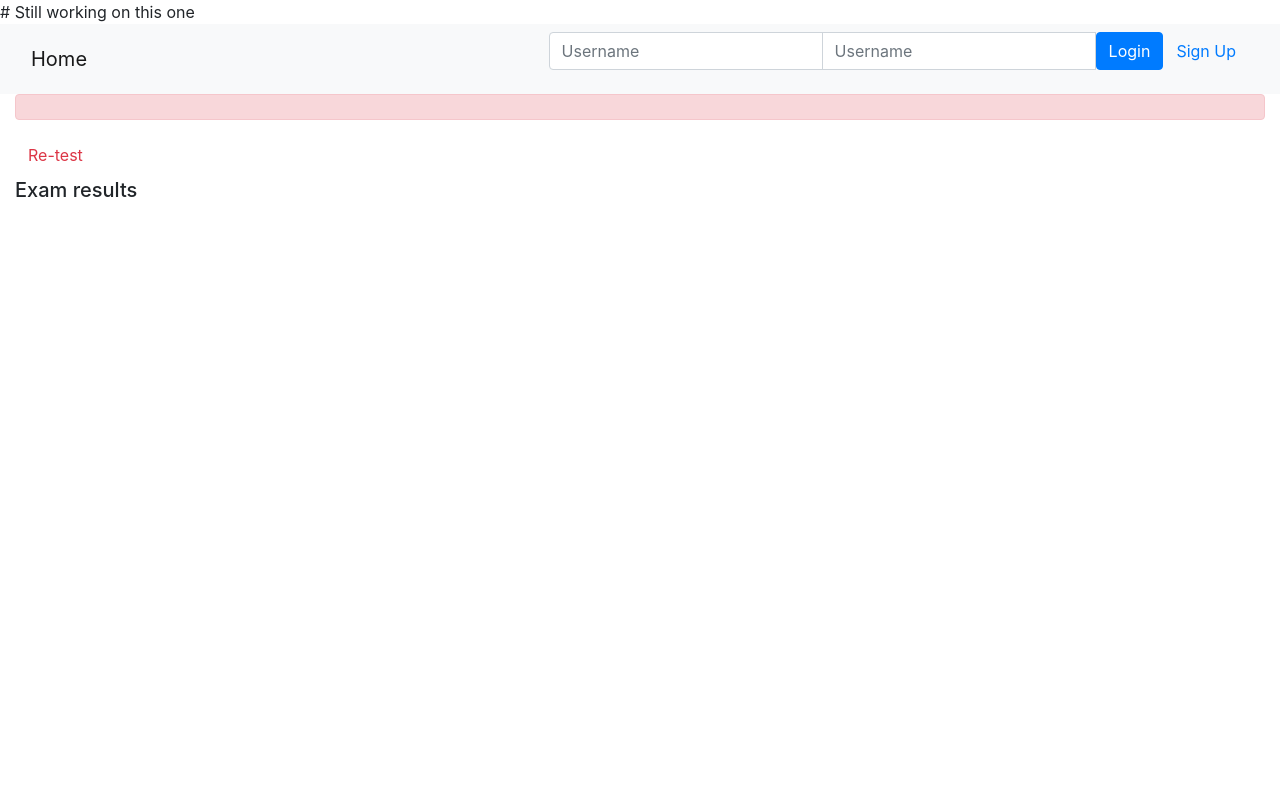
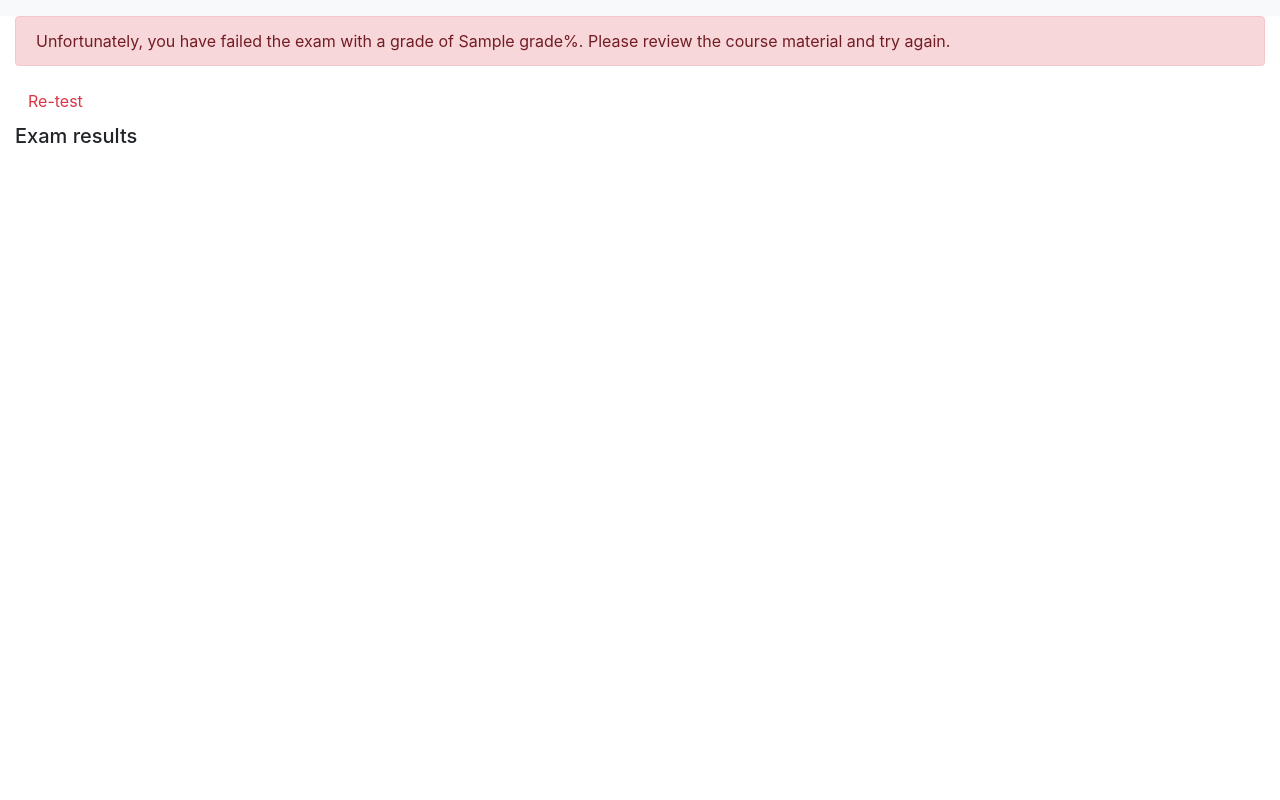
Before and after one commit to ZahidAhm/final-django-project, a Django app: template onlinecourse/templates/onlinecourse/exam_result_bootstrap.html in a window 1280 px wide. Run offline with Django 3.2, Linux system fonts and the light colour scheme; tables that the repository leaves empty hold one stand-in row (values such as "Sample post"); the template is opened without the code that fills it: values that come from a table or form of the project are taken from there, most other values are stand-ins (such as "Sample title", 1, 10 or a date in 2020); some libraries are stand-ins or nearby versions.

Commit message:
Update exam_result_bootstrap.html

```diff
--- a/onlinecourse/templates/onlinecourse/exam_result_bootstrap.html
+++ b/onlinecourse/templates/onlinecourse/exam_result_bootstrap.html
@@ -1,5 +1,3 @@
-# Still working on this one
-
 <!DOCTYPE html>
 <html lang="en">
 <head>
@@ -10,47 +8,39 @@
 <body>
 
 <nav class="navbar navbar-light bg-light">
-    <div class="container-fluid">
-        <div class="navbar-header">
-              <a class="navbar-brand" href="{% url 'onlinecourse:index' %}">Home</a>
-        </div>
-        <ul class="nav navbar-nav navbar-right">
-            {% if user.is_authenticated %}
-            <li>
-                <a class="btn btn-link" href="#">{{ user.first_name }}({{ user.username }})</a>
-                <a class="btn btn-link" href="{% url 'onlinecourse:logout' %}">Logout</a>
-            </li>
-            {% else %}
-            <li>
-                <form class="form-inline" action="{% url 'onlinecourse:login' %}" method="post">
-                    {% csrf_token %}
-                    <div class="input-group">
-                        <input type="text" class="form-control" placeholder="Username" name="username" >
-                        <input type="password" class="form-control" placeholder="Username" name="psw" >
-                        <button class="btn btn-primary" type="submit">Login</button>
-                        <a class="btn btn-link" href="{% url 'onlinecourse:registration' %}">Sign Up</a>
-                    </div>
-                </form>
-            </li>
-            {% endif %}
-        </ul>
-    </div>
+    <!-- Navigation bar code -->
 </nav>
 
 <div class="container-fluid">
     {% if grade > 80 %}
     <div class="alert alert-success">
-       <!--HINT Display passed info -->
+        Congratulations! You have passed the exam with a grade of {{ grade }}%.
     </div>
     {% else %}
     <div class="alert alert-danger">
-            <!--HINT Display failed info -->
+        Unfortunately, you have failed the exam with a grade of {{ grade }}%. Please review the course material and try again.
     </div>
     <a class="btn btn-link text-danger" href="{% url 'onlinecourse:course_details' course.id %}">Re-test</a>
     {% endif %}
     <div class="card-columns-vertical mt-1">
         <h5 class="">Exam results</h5>
-            <!--HINT Display exam results-->
+        {% for question, choice in user_choices.items %}
+            <div class="card mt-1">
+                <div class="card-header">
+                    <h6>{{ question.question_text }}</h6>
+                </div>
+                <div class="card-body">
+                    {% for option in question.choices.all %}
+                    <div class="form-check">
+                        <input type="checkbox" class="form-check-input" id="choice_{{ option.id }}" {% if option.id in choice %}checked{% endif %} disabled>
+                        <label class="form-check-label" for="choice_{{ option.id }}">
+                            {{ option.choice_text }}
+                        </label>
+                    </div>
+                    {% endfor %}
+                </div>
+            </div>
+        {% endfor %}
     </div>
 </div>
 </body>
```
Lines whose indentation alone changed are shown as unchanged.
